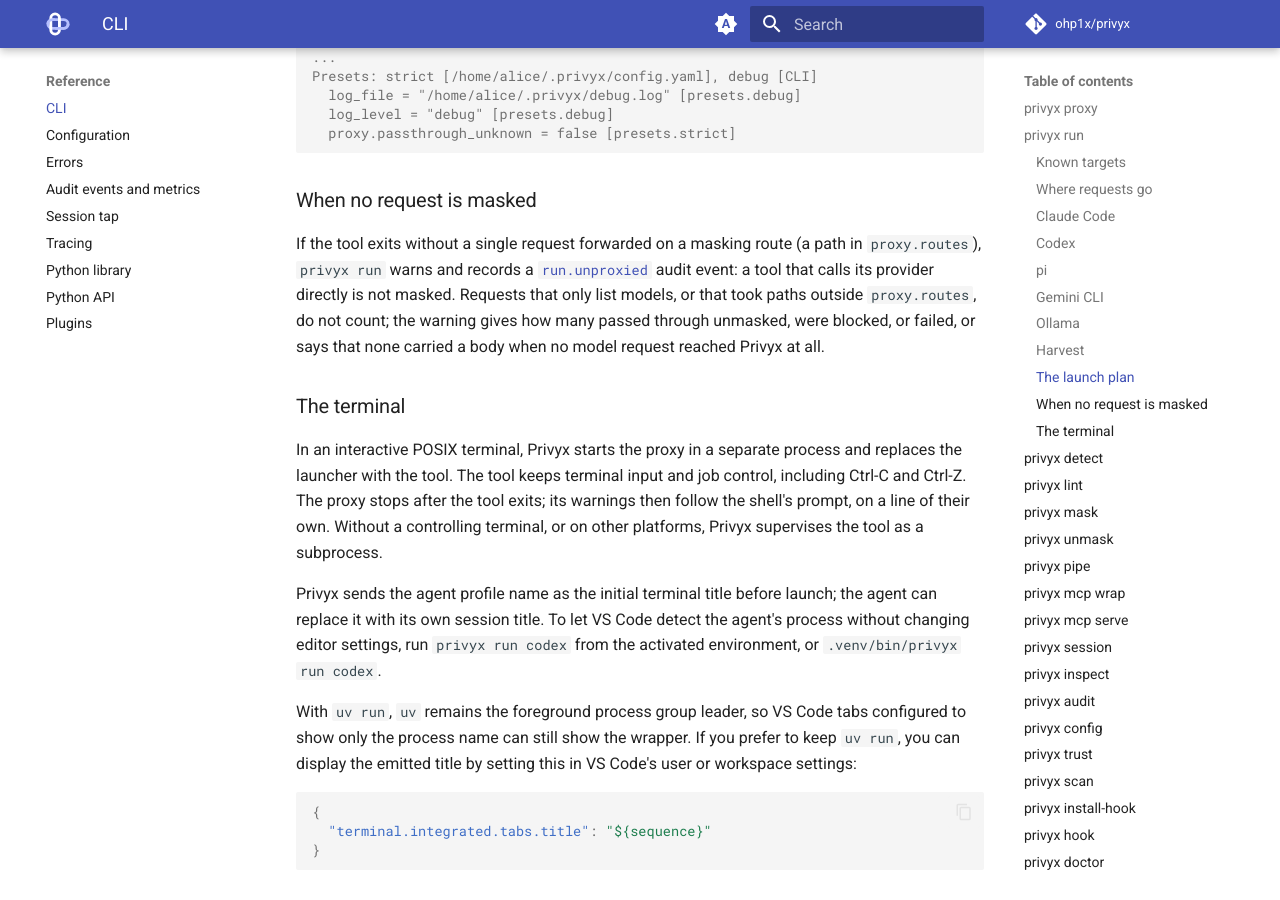
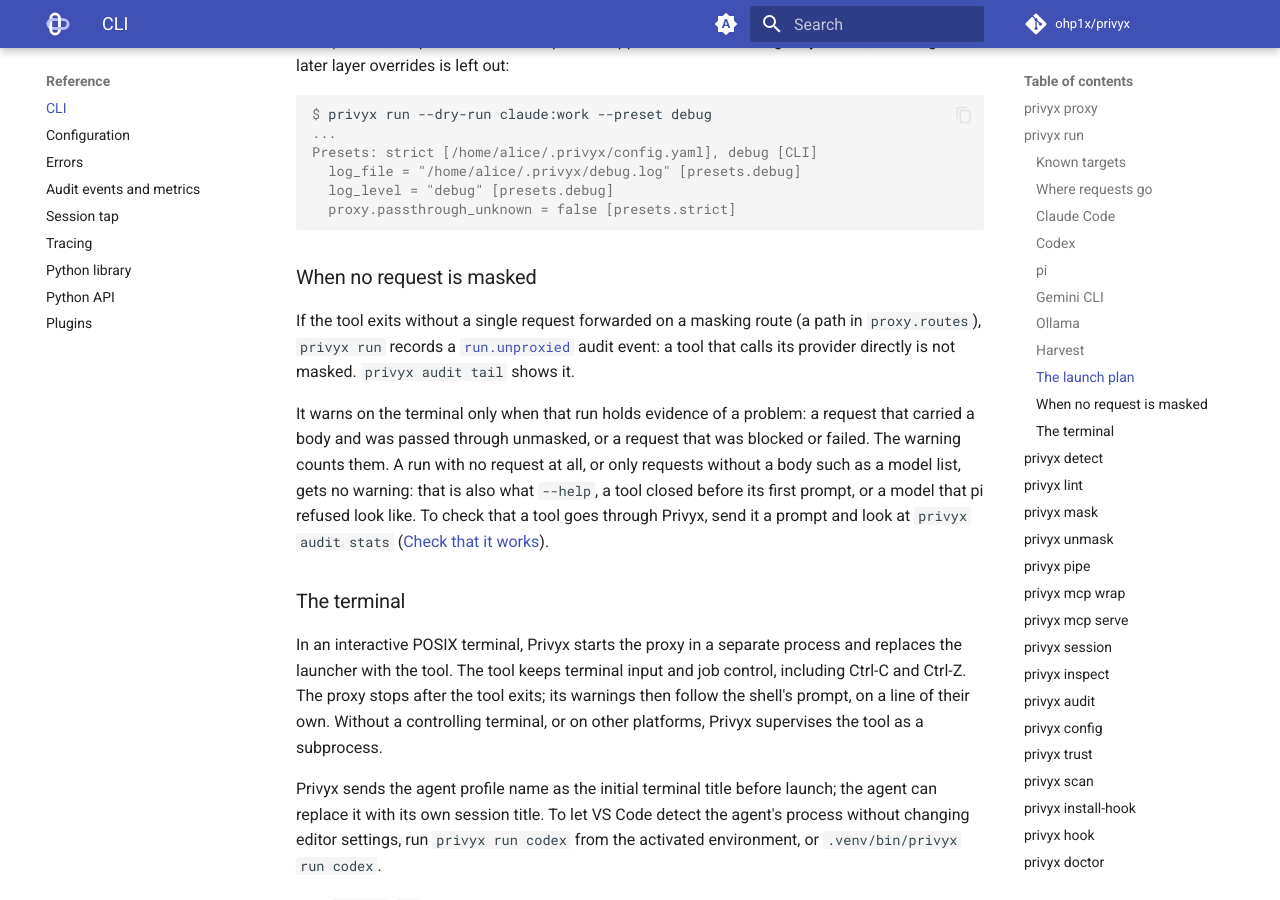
Before and after one commit to ohp1x/privyx, an MkDocs documentation site: the page built from docs/guide/cli.md, in a window 1280 px wide and 900 px high, scrolled down 7900 px. Built offline with MkDocs 1.6.1 and Material for MkDocs 9.7.7, drawn with Linux system fonts in a browser that asks for light colours; comment, search, counter and statistics services are not loaded; some of the changed text lies outside the part shown.

Commit message:
fix(cli): warn after privyx run only on evidence of a problem
In an interactive terminal the proxy outlives the tool it launched, so its
warning lands after the shell has drawn its prompt. It fired whenever no
request took a masking route, which is also what --help, a tool closed
before its first prompt, or a model pi refused look like. The warning now
needs evidence: a body passed through unmasked, or a request blocked or
failed. A run with no request is still recorded as run.unproxied.

pi's startup refusal was written while pi's screen was up, so it vanished
with the screen, and pi exited 0. It is now printed after pi exits, with
status 1. pi reads a subcommand only as its first argument, so the -e of
the extension turned `pi list` into a prompt; subcommands now run without
the extension.

```diff
--- a/docs/guide/cli.md
+++ b/docs/guide/cli.md
@@ -125,8 +125,10 @@ the proxy's URL ending in `/v1`; with `--provider anthropic`, it sets
 `ANTHROPIC_BASE_URL` to the proxy's URL. The provider can also come from
 `provider.type` in the config. For a tool that reads another variable, pass
 `--env-var` instead: that variable gets the proxy's URL with no path, and no
-other is set. If no request takes a masking route, Privyx warns when the tool
-exits and counts requests passed through unmasked, blocked, or failed.
+other is set. If no request takes a masking route, Privyx records it in the
+audit trail, and warns when the tool exits if a request was passed through
+unmasked with a body, or was blocked or failed (see
+[When no request is masked](#when-no-request-is-masked)).
 
 You can also define [agent profiles](configuration.md#agents) in your config
 and use their names as `TARGET`. `--list` includes those profiles. Built-in
@@ -210,8 +212,12 @@ pi has no base-URL variable or flag; the extension changes its provider for
 this run only, never `models.json`. Only that one provider goes through
 Privyx, so pi refuses a model of any other provider at startup, puts the
 previous model back when `/model` picks one, and does not send a prompt to
-it. For another provider, set `PRIVYX_PI_PROVIDER` and the upstream in a
-profile (`pi:deepseek` in [Coding agents](../tutorials/coding-agents.md)).
+it. A refusal at startup is printed once pi has closed its screen, and pi
+exits with status 1. For another provider, set `PRIVYX_PI_PROVIDER` and the
+upstream in a profile (`pi:deepseek` in
+[Coding agents](../tutorials/coding-agents.md)). pi's subcommands, such as
+`pi list` or `pi install`, run without the extension: pi reads them only as
+its first argument, and they call no model.
 A provider whose base URL has a path of its own (groq, openrouter) needs
 `proxy.path_mapping.mode: prefix`, set in the profile's `privyx:` block, and
 that base URL as the upstream. Without it the transparent proxy keeps only the
@@ -308,12 +314,19 @@ Presets: strict [/home/alice/.privyx/config.yaml], debug [CLI]
 ### When no request is masked
 
 If the tool exits without a single request forwarded on a masking route (a
-path in `proxy.routes`), `privyx run` warns and records a
-[`run.unproxied`](../observability/audit-events.md#rununproxied) audit event: a
-tool that calls its provider directly is not masked. Requests that only list
-models, or that took paths outside `proxy.routes`, do not count; the warning
-gives how many passed through unmasked, were blocked, or failed, or says that
-none carried a body when no model request reached Privyx at all.
+path in `proxy.routes`), `privyx run` records a
+[`run.unproxied`](../observability/audit-events.md#rununproxied) audit event:
+a tool that calls its provider directly is not masked. `privyx audit tail`
+shows it.
+
+It warns on the terminal only when that run holds evidence of a problem: a
+request that carried a body and was passed through unmasked, or a request
+that was blocked or failed. The warning counts them. A run with no request at
+all, or only requests without a body such as a model list, gets no warning:
+that is also what `--help`, a tool closed before its first prompt, or a model
+that pi refused look like. To check that a tool goes through Privyx, send it
+a prompt and look at `privyx audit stats`
+([Check that it works](../tutorials/coding-agents.md#3-check-that-it-works)).
 
 ### The terminal
 
```
Also changed, not shown: CHANGELOG.md (+9 -0 lines), docs/guide/troubleshooting.md (+22 -32 lines), docs/observability/audit-events.md (+3 -0 lines), docs/security/limitations.md (+1 -1 lines), docs/tutorials/coding-agents.md (+13 -10 lines), 7 other files.
